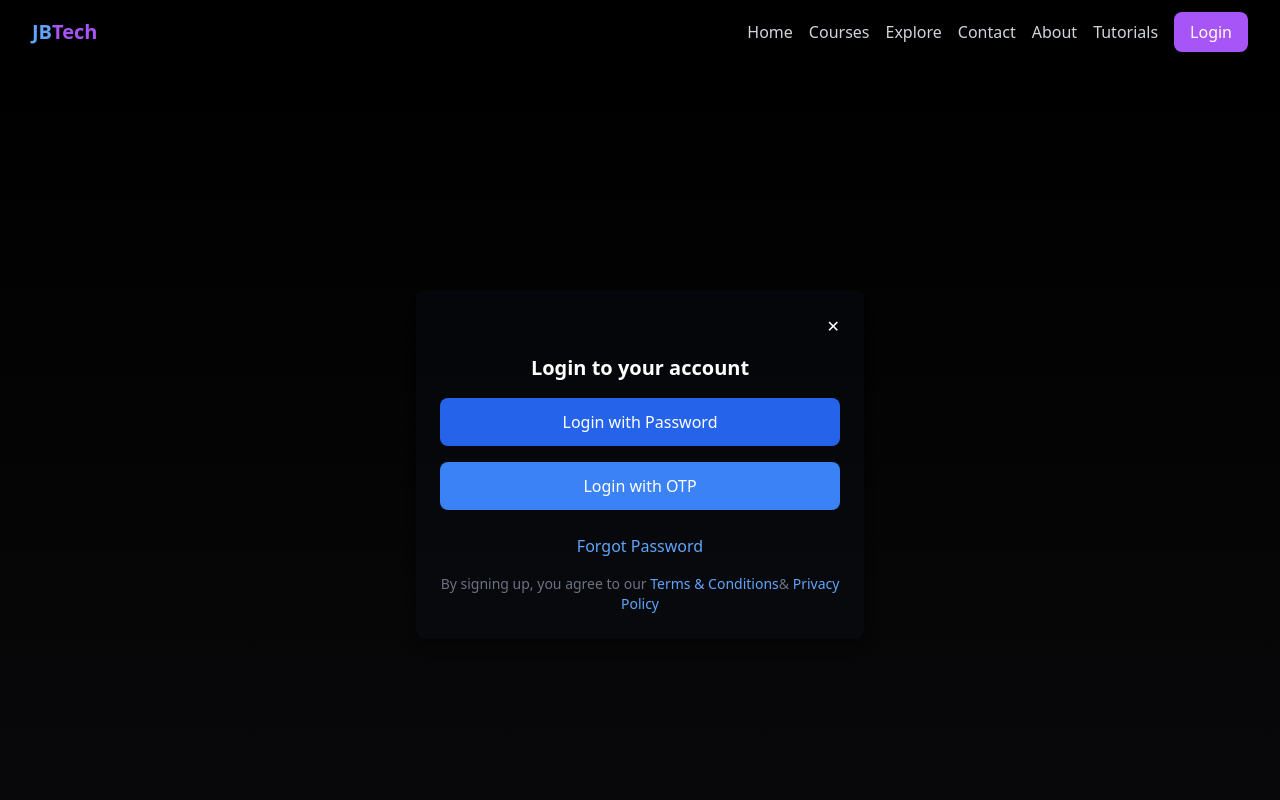
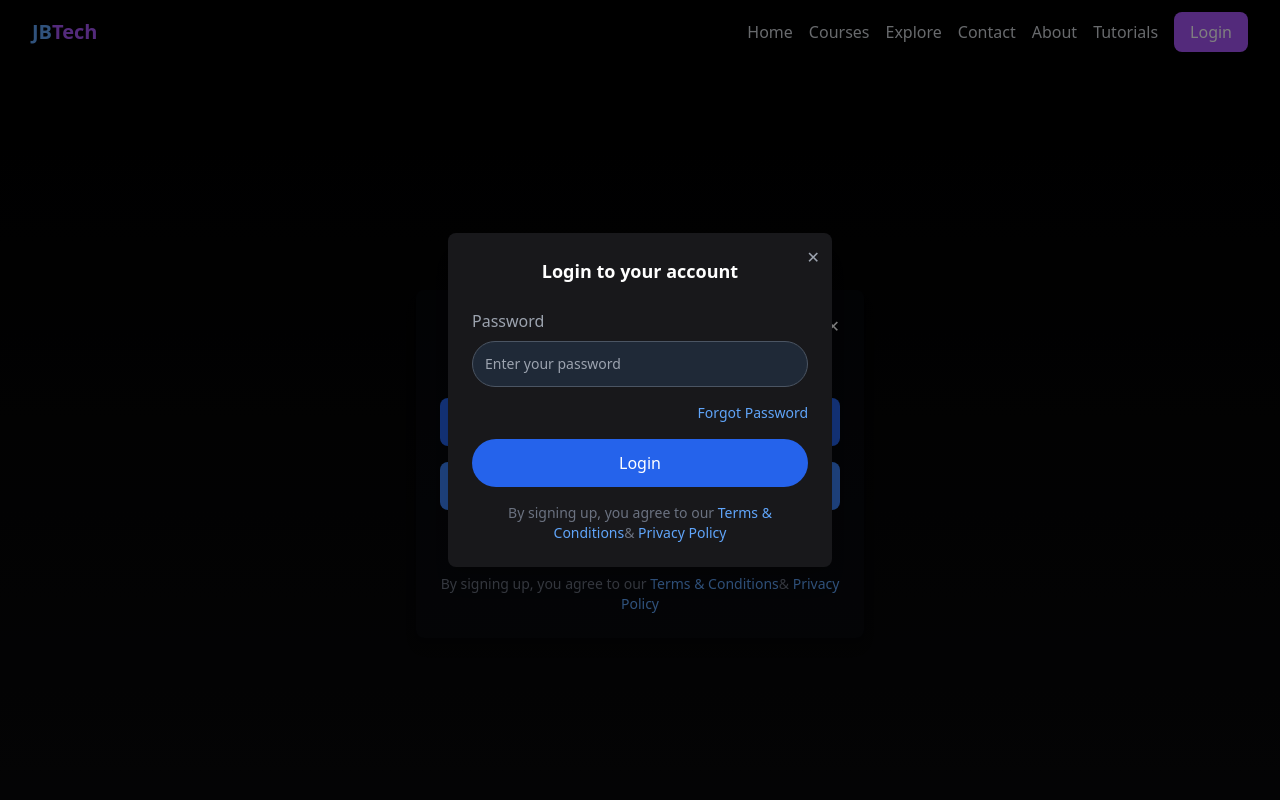
Before and after one commit to vikramdev772/JBTech, a React (Vite) app: page /professional-login in a window 1280 px wide. Both pictures are taken after a click on the button "Login with Password". Shown: the top 800 px of the page. Built offline with nearby package versions, Linux system fonts and the light colour scheme.

Commit message:
ProfessionalLogin

```diff
--- a/src/auth/ProfessionalLogin.jsx
+++ b/src/auth/ProfessionalLogin.jsx
@@ -1,21 +1,48 @@
-import React from 'react';
+import React, { useState } from 'react';
 import { motion } from 'framer-motion';
-import { Link } from 'react-router-dom';
+import { Link, useNavigate } from 'react-router-dom';
 
 const ProfessionalLogin = () => {
+  const navigate = useNavigate(); // For navigating back
+
+  // State to manage modals visibility
+  const [isPasswordModalOpen, setIsPasswordModalOpen] = useState(false);
+  const [isOtpModalOpen, setIsOtpModalOpen] = useState(false);
+  const [isRecoverPasswordModalOpen, setIsRecoverPasswordModalOpen] = useState(false);
+
+  // Framer Motion variants for smooth closing animation
+  const containerVariants = {
+    hidden: { opacity: 0, y: 50 },
+    visible: { opacity: 1, y: 0 },
+    exit: { opacity: 0, y: 50, transition: { duration: 0.5 } }
+  };
+
+  // Function to open and close modals
+  const handlePasswordModalOpen = () => setIsPasswordModalOpen(true);
+  const handlePasswordModalClose = () => setIsPasswordModalOpen(false);
+
+  const handleOtpModalOpen = () => setIsOtpModalOpen(true);
+  const handleOtpModalClose = () => setIsOtpModalOpen(false);
+
+  const handleRecoverPasswordModalOpen = () => setIsRecoverPasswordModalOpen(true);
+  const handleRecoverPasswordModalClose = () => setIsRecoverPasswordModalOpen(false);
+
   return (
     <div className="min-h-screen flex flex-col justify-center items-center bg-gradient-to-b from-black to-zinc-950 p-4">
       <motion.div
-        initial={{ opacity: 0, y: 50 }}
-        animate={{ opacity: 1, y: 0 }}
-        transition={{ duration: 0.8 }}
+        variants={containerVariants}
+        initial="hidden"
+        animate="visible"
+        exit="exit" // Exit animation when closing
         className="max-w-md w-full bg-gray-900/20 p-6 rounded-lg shadow-lg"
       >
         {/* Close Button */}
         <div className="flex justify-end mb-4">
           <motion.button
             whileHover={{ rotate: 90 }}
+            whileTap={{ scale: 0.9 }}
             className="text-white"
+            onClick={() => navigate(-1)} // Navigate back on close
           >
             ✕
           </motion.button>
@@ -28,6 +55,7 @@ const ProfessionalLogin = () => {
         <motion.button
           whileHover={{ scale: 1.05 }}
           className="w-full mb-4 bg-blue-600 text-white p-3 rounded-lg"
+          onClick={handlePasswordModalOpen} // Open Password Modal
         >
           Login with Password
         </motion.button>
@@ -35,15 +63,16 @@ const ProfessionalLogin = () => {
         <motion.button
           whileHover={{ scale: 1.05 }}
           className="w-full mb-6 bg-blue-500 text-white p-3 rounded-lg"
+          onClick={handleOtpModalOpen} // Open OTP Modal
         >
           Login with OTP
         </motion.button>
 
         {/* Forgot Password */}
         <div className="text-center mb-4">
-          <Link to="/forgot-password" className="text-blue-400 hover:underline">
+          <button onClick={handleRecoverPasswordModalOpen} className="text-blue-400 hover:underline">
             Forgot Password
-          </Link>
+          </button>
         </div>
 
         {/* Terms and Privacy */}
@@ -54,6 +83,141 @@ const ProfessionalLogin = () => {
           <Link to="/privacy" className="text-blue-400 hover:underline">Privacy Policy</Link>
         </p>
       </motion.div>
+
+      {/* Password Modal */}
+      {isPasswordModalOpen && (
+        <motion.div
+          initial={{ opacity: 0, scale: 0.95 }}
+          animate={{ opacity: 1, scale: 1 }}
+          exit={{ opacity: 0, scale: 0.95 }}
+          className="fixed inset-0 bg-black bg-opacity-50 flex justify-center items-center z-50"
+        >
+          <div className="bg-zinc-900 rounded-lg p-6 w-full max-w-sm shadow-xl relative">
+            <div className="absolute top-3 right-3">
+              <motion.button
+                whileHover={{ rotate: 90 }}
+                onClick={handlePasswordModalClose} // Close Password Modal
+                className="text-gray-400 hover:text-white transition-all"
+              >
+                ✕
+              </motion.button>
+            </div>
+
+            <h2 className="text-lg font-bold text-center text-white mb-6">Login to your account</h2>
+            <label className="block text-gray-400 mb-2">Password</label>
+            <input
+              type="password"
+              placeholder="Enter your password"
+              className="w-full p-3 bg-gray-800 text-white border border-gray-600 rounded-full mb-4 text-sm focus:ring-2 focus:ring-blue-500"
+            />
+            <Link to="/forgot-password" className="text-blue-400 hover:underline text-sm mb-4 block text-right">
+              Forgot Password
+            </Link>
+            <motion.button
+              whileHover={{ scale: 1.05 }}
+              className="w-full bg-blue-600 text-white p-3 rounded-full"
+            >
+              Login
+            </motion.button>
+            <p className="text-center text-gray-500 text-sm mt-4">
+              By signing up, you agree to our{' '}
+              <Link to="/terms" className="text-blue-400 hover:underline">Terms & Conditions</Link>
+              &{' '}
+              <Link to="/privacy" className="text-blue-400 hover:underline">Privacy Policy</Link>
+            </p>
+          </div>
+        </motion.div>
+      )}
+
+      {/* OTP Modal */}
+      {isOtpModalOpen && (
+        <motion.div
+          initial={{ opacity: 0, scale: 0.95 }}
+          animate={{ opacity: 1, scale: 1 }}
+          exit={{ opacity: 0, scale: 0.95 }}
+          className="fixed inset-0 bg-black bg-opacity-50 flex justify-center items-center z-50"
+        >
+          <div className="bg-zinc-900 rounded-lg p-6 w-full max-w-sm shadow-xl relative">
+            <div className="absolute top-3 right-3">
+              <motion.button
+                whileHover={{ rotate: 90 }}
+                onClick={handleOtpModalClose} // Close OTP Modal
+                className="text-gray-400 hover:text-white transition-all"
+              >
+                ✕
+              </motion.button>
+            </div>
+
+            <h2 className="text-lg font-bold text-center text-white mb-6">Verify OTP</h2>
+            <label className="block text-gray-400 mb-2">Enter OTP</label>
+            <input
+              type="text"
+              placeholder="Enter OTP"
+              className="w-full p-3 bg-gray-800 text-white border border-gray-600 rounded-full mb-4 text-sm focus:ring-2 focus:ring-blue-500"
+            />
+            <div className="bg-green-200 text-gray-900 p-2 rounded-lg mb-4">
+              We've sent an OTP to your phone/email
+            </div>
+            <motion.button
+              whileHover={{ scale: 1.05 }}
+              className="w-full bg-blue-600 text-white p-3 rounded-full"
+            >
+              Submit
+            </motion.button>
+            <p className="text-center text-gray-400 text-sm mt-4">
+              Request new OTP in 25 seconds
+            </p>
+            <p className="text-center text-gray-500 text-sm mt-4">
+              By signing up, you agree to our{' '}
+              <Link to="/terms" className="text-blue-400 hover:underline">Terms & Conditions</Link>
+              &{' '}
+              <Link to="/privacy" className="text-blue-400 hover:underline">Privacy Policy</Link>
+            </p>
+          </div>
+        </motion.div>
+      )}
+
+      {/* Recover Password Modal */}
+      {isRecoverPasswordModalOpen && (
+        <motion.div
+          initial={{ opacity: 0, scale: 0.95 }}
+          animate={{ opacity: 1, scale: 1 }}
+          exit={{ opacity: 0, scale: 0.95 }}
+          className="fixed inset-0 bg-black bg-opacity-50 flex justify-center items-center z-50"
+        >
+          <div className="bg-zinc-900 rounded-lg p-6 w-full max-w-sm shadow-xl relative">
+            <div className="absolute top-3 right-3">
+              <motion.button
+                whileHover={{ rotate: 90 }}
+                onClick={handleRecoverPasswordModalClose} // Close Recover Password Modal
+                className="text-gray-400 hover:text-white transition-all"
+              >
+                ✕
+              </motion.button>
+            </div>
+
+            <h2 className="text-lg font-bold text-center text-white mb-6">Recover your password</h2>
+            <label className="block text-gray-400 mb-2">Phone number/Email Id</label>
+            <input
+              type="text"
+              placeholder="Enter your phone number or email id"
+              className="w-full p-3 bg-gray-800 text-white border border-gray-600 rounded-full mb-4 text-sm focus:ring-2 focus:ring-blue-500"
+            />
+            <motion.button
+              whileHover={{ scale: 1.05 }}
+              className="w-full bg-blue-600 text-white p-3 rounded-full"
+            >
+              Reset Password
+            </motion.button>
+            <p className="text-center text-gray-500 text-sm mt-4">
+              By signing up, you agree to our{' '}
+              <Link to="/terms" className="text-blue-400 hover:underline">Terms & Conditions</Link>
+              &{' '}
+              <Link to="/privacy" className="text-blue-400 hover:underline">Privacy Policy</Link>
+            </p>
+          </div>
+        </motion.div>
+      )}
     </div>
   );
 };
```
